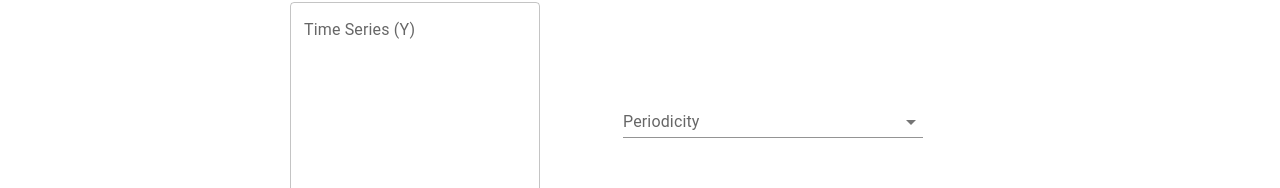
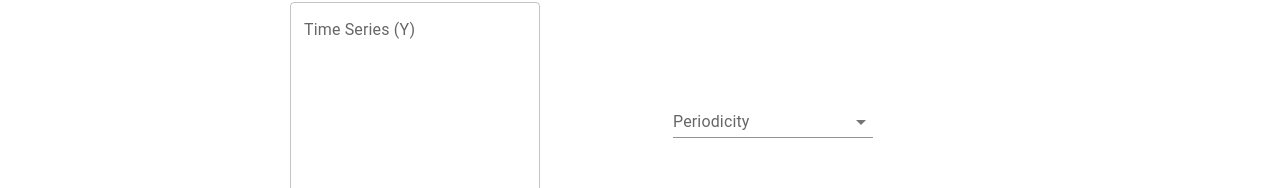
Before and after one commit to crstnn/BeveridgeNelsonFilter, a React (Create React App) app in the folder bn-filter-app/: page / in a window 1280 px wide. Both pictures are taken after a click on the button "FRED TIME SERIES". Shown: the part 311-499 px from the top of the page. Built offline with nearby package versions, Linux system fonts and the light colour scheme.

Commit message:
updated packages and added app min-width

```diff
--- a/bn-filter-app/package.json
+++ b/bn-filter-app/package.json
@@ -14,8 +14,10 @@
     "@testing-library/react": "^12.1.3",
     "@testing-library/user-event": "^13.5.0",
     "date-fns": "^2.28.0",
+    "plotly.js": "^2.9.0",
     "react": "^17.0.2",
     "react-dom": "^17.0.2",
+    "react-plotly.js": "^2.5.1",
     "react-scripts": "^5.0.0",
     "web-vitals": "^2.1.4"
   },
--- a/bn-filter-app/src/components/UserData.js
+++ b/bn-filter-app/src/components/UserData.js
@@ -49,7 +49,7 @@ export class UserData extends Component {
                     }}>
                 <Grid container direction="column" sx={{minHeight: 500}} justifyContent="space-evenly" alignItems="center">
                     <Grid item xs={4}>
-                    <FormControl variant="standard" sx={{minWidth: 300}}>
+                    <FormControl variant="standard" sx={{minWidth: 200}}>
                         <InputLabel>Periodicity</InputLabel>
                         <Select
                             label="Periodicity"
--- a/bn-filter-app/src/styles/App.css
+++ b/bn-filter-app/src/styles/App.css
@@ -1,5 +1,6 @@
 .App {
     text-align: center;
+    min-width: 500px;
 }
 
 .appHeader {
@@ -11,7 +12,7 @@
     justify-content: center;
     font-size: calc(10px + 2vmin);
     color: white;
-    min-width: 600px;
+    left: 0;
 }
 
 
```
Also changed, not shown: 1 other file (tests, documents, lock files or other folders).
